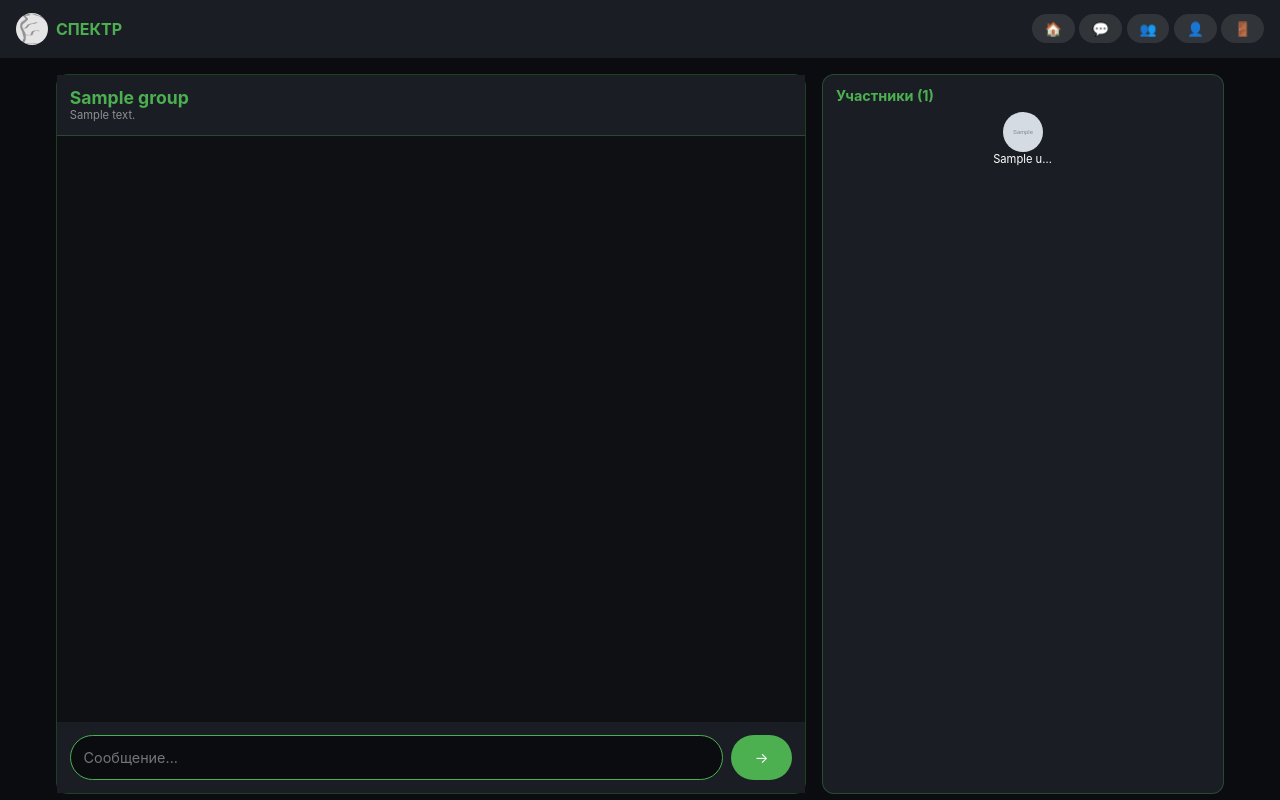
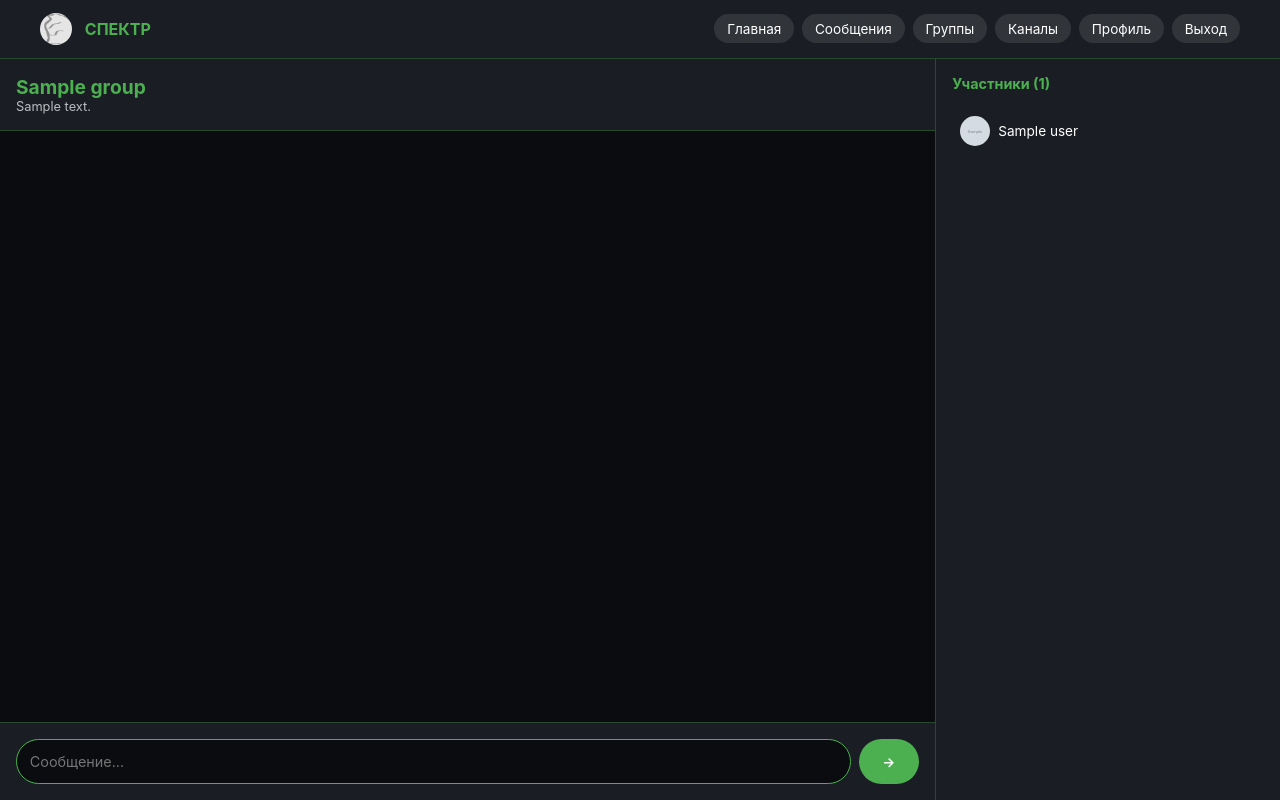
Before and after one commit to zenorvin-a11y/I-ustal-ladno-SPEKTR-, a Python web app: template templates/group_chat.html in a window 1280 px wide. Run offline with Jinja, Linux system fonts and the light colour scheme; the template is opened without the code that fills it: most values are stand-ins (such as "Sample title", 1, 10 or a date in 2020); grey boxes marked "Sample" are stand-in pictures; some libraries are stand-ins or nearby versions.

Commit message:
Update group_chat.html

```diff
--- a/templates/group_chat.html
+++ b/templates/group_chat.html
@@ -2,8 +2,9 @@
 <html lang="ru">
 <head>
     <meta charset="UTF-8">
-    <meta name="viewport" content="width=device-width, initial-scale=1.0, maximum-scale=1.0, user-scalable=yes">
+    <meta name="viewport" content="width=device-width, initial-scale=1.0">
     <title>{{ group.name }} - Спектр</title>
+    <script src="https://cdn.socket.io/4.5.4/socket.io.min.js"></script>
     <style>
         * {
             margin: 0;
@@ -12,30 +13,41 @@
             font-family: -apple-system, BlinkMacSystemFont, 'Segoe UI', Roboto, Helvetica, Arial, sans-serif;
         }
 
+        :root {
+            --bg: #0a0c10;
+            --sidebar: #1a1e24;
+            --text: #ffffff;
+            --accent: #4CAF50;
+            --message-bg: #2d2f36;
+            --own-message: #4CAF50;
+        }
+
         body {
-            background: #0a0c10;
-            color: white;
-            min-height: 100vh;
+            background: var(--bg);
+            color: var(--text);
+            height: 100vh;
+            display: flex;
+            flex-direction: column;
         }
 
         .navbar {
-            background: #1a1e24;
+            background: var(--sidebar);
             padding: 0.8rem 1rem;
-            position: sticky;
-            top: 0;
-            z-index: 1000;
+            border-bottom: 1px solid rgba(76, 175, 80, 0.3);
         }
 
         .nav-container {
             display: flex;
             justify-content: space-between;
             align-items: center;
+            max-width: 1200px;
+            margin: 0 auto;
         }
 
         .logo {
             display: flex;
             align-items: center;
-            gap: 0.5rem;
+            gap: 0.8rem;
         }
 
         .logo img {
@@ -47,13 +59,12 @@
         .logo span {
             font-size: 1rem;
             font-weight: bold;
-            color: #4CAF50;
+            color: var(--accent);
         }
 
         .nav-links {
             display: flex;
-            gap: 0.3rem;
-            overflow-x: auto;
+            gap: 0.5rem;
         }
 
         .nav-links a {
@@ -61,94 +72,100 @@
             color: white;
             padding: 0.4rem 0.8rem;
             border-radius: 20px;
+            background: rgba(255,255,255,0.1);
             font-size: 0.85rem;
-            background: rgba(255,255,255,0.1);
         }
 
         .chat-container {
             display: flex;
-            flex-direction: column;
-            height: calc(100vh - 60px);
-            margin: 0;
-            padding: 0;
+            flex: 1;
+            overflow: hidden;
+            max-width: 1400px;
+            margin: 0 auto;
+            width: 100%;
         }
 
         .chat-main {
-            flex: 1;
+            flex: 3;
             display: flex;
             flex-direction: column;
-            background: rgba(255,255,255,0.02);
+            background: var(--bg);
         }
 
         .chat-header {
-            padding: 0.8rem;
+            padding: 1rem;
             border-bottom: 1px solid rgba(76, 175, 80, 0.3);
-            display: flex;
-            justify-content: space-between;
-            align-items: center;
-            background: #1a1e24;
+            background: var(--sidebar);
         }
 
-        .chat-header-left h2 {
-            color: #4CAF50;
-            font-size: 1.1rem;
+        .chat-header h2 {
+            color: var(--accent);
+            font-size: 1.2rem;
         }
 
-        .chat-header-left p {
-            color: rgba(255,255,255,0.5);
-            font-size: 0.7rem;
-        }
-
-        .settings-btn {
-            background: #4CAF50;
-            color: white;
-            border: none;
-            padding: 0.4rem 0.8rem;
-            border-radius: 20px;
+        .chat-header p {
             font-size: 0.8rem;
+            opacity: 0.7;
         }
 
         .messages {
             flex: 1;
-            padding: 0.8rem;
+            padding: 1rem;
             overflow-y: auto;
             display: flex;
             flex-direction: column;
-            gap: 0.5rem;
+            gap: 0.8rem;
         }
 
         .message {
-            max-width: 85%;
-            padding: 0.6rem;
+            max-width: 70%;
+            padding: 0.6rem 0.8rem;
             border-radius: 12px;
-            background: rgba(255,255,255,0.1);
+            background: var(--message-bg);
             font-size: 0.9rem;
         }
 
         .message.own {
             align-self: flex-end;
-            background: #4CAF50;
+            background: var(--own-message);
         }
 
         .message-header {
             display: flex;
-            justify-content: space-between;
+            gap: 0.5rem;
+            align-items: center;
+            margin-bottom: 0.3rem;
             font-size: 0.7rem;
-            margin-bottom: 0.2rem;
+        }
+
+        .message-avatar {
+            width: 20px;
+            height: 20px;
+            border-radius: 50%;
+        }
+
+        .message-name {
+            font-weight: bold;
+            color: var(--accent);
+        }
+
+        .message-time {
+            opacity: 0.5;
         }
 
         .input-area {
-            padding: 0.8rem;
-            background: #1a1e24;
+            padding: 1rem;
+            background: var(--sidebar);
             display: flex;
             gap: 0.5rem;
+            border-top: 1px solid rgba(76, 175, 80, 0.3);
         }
 
         .input-area input {
             flex: 1;
             padding: 0.8rem;
-            background: #0a0c10;
-            border: 1px solid #4CAF50;
+            background: var(--bg);
+            border: 1px solid var(--accent);
             border-radius: 25px;
             color: white;
             font-size: 0.9rem;
@@ -156,80 +173,53 @@
 
         .input-area button {
             padding: 0.8rem 1.5rem;
-            background: #4CAF50;
+            background: var(--accent);
             color: white;
             border: none;
             border-radius: 25px;
-            font-size: 0.9rem;
+            cursor: pointer;
+            font-weight: bold;
         }
 
         .members-sidebar {
-            background: #1a1e24;
-            border-top: 1px solid rgba(76, 175, 80, 0.3);
-            padding: 0.8rem;
+            flex: 1;
+            background: var(--sidebar);
+            border-left: 1px solid rgba(76, 175, 80, 0.3);
+            padding: 1rem;
+            overflow-y: auto;
         }
 
         .members-sidebar h3 {
-            color: #4CAF50;
-            margin-bottom: 0.5rem;
+            color: var(--accent);
+            margin-bottom: 1rem;
             font-size: 0.9rem;
-        }
-
-        .members-scroll {
-            display: flex;
-            gap: 1rem;
-            overflow-x: auto;
-            padding-bottom: 0.5rem;
         }
 
         .member-item {
             display: flex;
-            flex-direction: column;
             align-items: center;
-            min-width: 60px;
+            gap: 0.5rem;
+            padding: 0.5rem;
+            border-radius: 8px;
         }
 
         .member-avatar {
-            width: 40px;
-            height: 40px;
+            width: 30px;
+            height: 30px;
             border-radius: 50%;
         }
 
         .member-name {
-            font-size: 0.7rem;
-            text-align: center;
-            white-space: nowrap;
-            overflow: hidden;
-            text-overflow: ellipsis;
-            max-width: 60px;
+            font-size: 0.85rem;
         }
 
-        @media (min-width: 768px) {
-            .chat-container {
-                flex-direction: row;
-                height: calc(100vh - 80px);
-                max-width: 1200px;
-                margin: 1rem auto;
-                padding: 0 1rem;
+        @media (max-width: 768px) {
+            .members-sidebar {
+                display: none;
             }
 
-            .chat-main {
-                flex: 2;
-                border-radius: 12px;
-                border: 1px solid rgba(76, 175, 80, 0.3);
-            }
-
-            .members-sidebar {
-                flex: 1;
-                border: 1px solid rgba(76, 175, 80, 0.3);
-                border-radius: 12px;
-                margin-left: 1rem;
-            }
-
-            .members-scroll {
-                flex-direction: column;
-                overflow-x: hidden;
-                overflow-y: auto;
+            .message {
+                max-width: 85%;
             }
         }
     </style>
@@ -242,11 +232,12 @@
                 <span>СПЕКТР</span>
             </div>
             <div class="nav-links">
-                <a href="/">🏠</a>
-                <a href="/messages">💬</a>
-                <a href="/obshchenie">👥</a>
-                <a href="/profile">👤</a>
-                <a href="/vyhod">🚪</a>
+                <a href="/">Главная</a>
+                <a href="/messages">Сообщения</a>
+                <a href="/groups">Группы</a>
+                <a href="/channels">Каналы</a>
+                <a href="/profile">Профиль</a>
+                <a href="/vyhod">Выход</a>
             </div>
         </div>
     </nav>
@@ -254,21 +245,17 @@
     <div class="chat-container">
         <div class="chat-main">
             <div class="chat-header">
-                <div class="chat-header-left">
                 <h2>{{ group.name }}</h2>
-                    <p>{{ group.description or '' }}</p>
-                </div>
-                {% if is_admin %}
-                <button class="settings-btn" onclick="showGroupSettings()">⚙️</button>
-                {% endif %}
+                <p>{{ group.description or 'Нет описания' }}</p>
             </div>
 
             <div class="messages" id="messages">
                 {% for msg in messages %}
                 <div class="message {% if msg.user_id == user.id %}own{% endif %}">
                     <div class="message-header">
-                        <span>{{ msg.user.name }}</span>
-                        <span>{{ msg.timestamp.strftime('%H:%M') }}</span>
+                        <img src="{{ msg.user.avatar }}" class="message-avatar" onerror="this.src='/static/logo.png'">
+                        <span class="message-name">{{ msg.user.name }}</span>
+                        <span class="message-time">{{ msg.timestamp.strftime('%H:%M') }}</span>
                     </div>
                     <div>{{ msg.content }}</div>
                 </div>
@@ -283,7 +270,6 @@
 
         <div class="members-sidebar">
             <h3>Участники ({{ members|length }})</h3>
-            <div class="members-scroll">
             {% for m in members %}
             <div class="member-item">
                 <img src="{{ m.user.avatar }}" class="member-avatar" onerror="this.src='/static/logo.png'">
@@ -291,57 +277,67 @@
             </div>
             {% endfor %}
         </div>
-            {% if is_admin %}
-            <button class="settings-btn" style="width:100%;margin-top:0.5rem;" onclick="showAddMemberModal()">+ Добавить</button>
-            {% endif %}
-        </div>
     </div>
 
     <script>
+        const socket = io();
+        const groupId = {{ group.id }};
+        const userId = {{ user.id }};
+
+        socket.on('connect', function() {
+            socket.emit('join_group_chat', {group_id: groupId});
+        });
+
+        socket.on('new_group_message', function(data) {
+            if (data.group_id === groupId) {
                 const messagesDiv = document.getElementById('messages');
+                const messageDiv = document.createElement('div');
+                messageDiv.className = 'message';
+                if (data.user_id === userId) {
+                    messageDiv.classList.add('own');
+                }
+                messageDiv.innerHTML = `
+                    <div class="message-header">
+                        <img src="${data.user_avatar}" class="message-avatar" onerror="this.src='/static/logo.png'">
+                        <span class="message-name">${data.user_name}</span>
+                        <span class="message-time">${data.timestamp}</span>
+                    </div>
+                    <div>${escapeHtml(data.content)}</div>
+                `;
+                messagesDiv.appendChild(messageDiv);
                 messagesDiv.scrollTop = messagesDiv.scrollHeight;
-
-        let isSending = false;
+            }
+        });
 
         function sendMessage() {
             const input = document.getElementById('messageInput');
             const content = input.value.trim();
 
-            if (!content || isSending) return;
+            if (!content) return;
 
-            isSending = true;
+            socket.emit('send_group_message', {
+                user_id: userId,
+                group_id: groupId,
+                content: content
+            });
 
-            fetch('/send_group_message', {
-                method: 'POST',
-                headers: {'Content-Type': 'application/json'},
-                body: JSON.stringify({
-                    group_id: {{ group.id }},
-                    content: content
-                })
-            })
-            .then(response => response.json())
-            .then(data => {
-                if (data.success) {
-                    const msgDiv = document.createElement('div');
-                    msgDiv.className = 'message own';
-                    msgDiv.innerHTML = `
-                        <div class="message-header">
-                            <span>Вы</span>
-                            <span>${data.timestamp}</span>
-                        </div>
-                        <div>${content}</div>
-                    `;
-                    messagesDiv.appendChild(msgDiv);
-                    messagesDiv.scrollTop = messagesDiv.scrollHeight;
             input.value = '';
         }
-            })
-            .finally(() => isSending = false);
+
+        document.getElementById('messageInput').addEventListener('keypress', function(e) {
+            if (e.key === 'Enter') {
+                sendMessage();
+            }
+        });
+
+        function escapeHtml(text) {
+            const div = document.createElement('div');
+            div.textContent = text;
+            return div.innerHTML;
         }
 
-        input.addEventListener('keypress', e => {
-            if (e.key === 'Enter') sendMessage();
-        });
+        const messagesDiv = document.getElementById('messages');
+        messagesDiv.scrollTop = messagesDiv.scrollHeight;
     </script>
 </body>
 </html>
```
Lines whose indentation alone changed are shown as unchanged.
